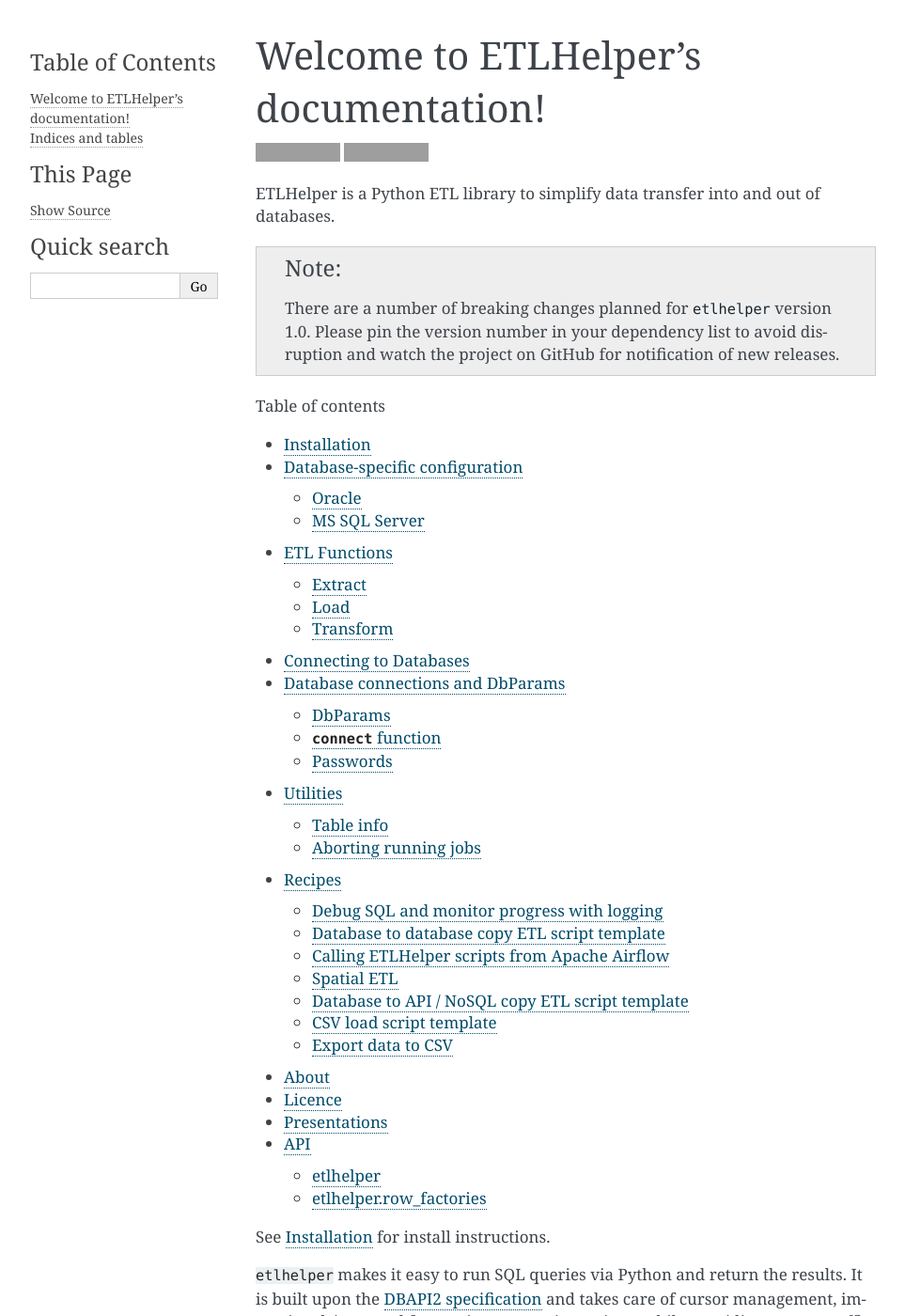
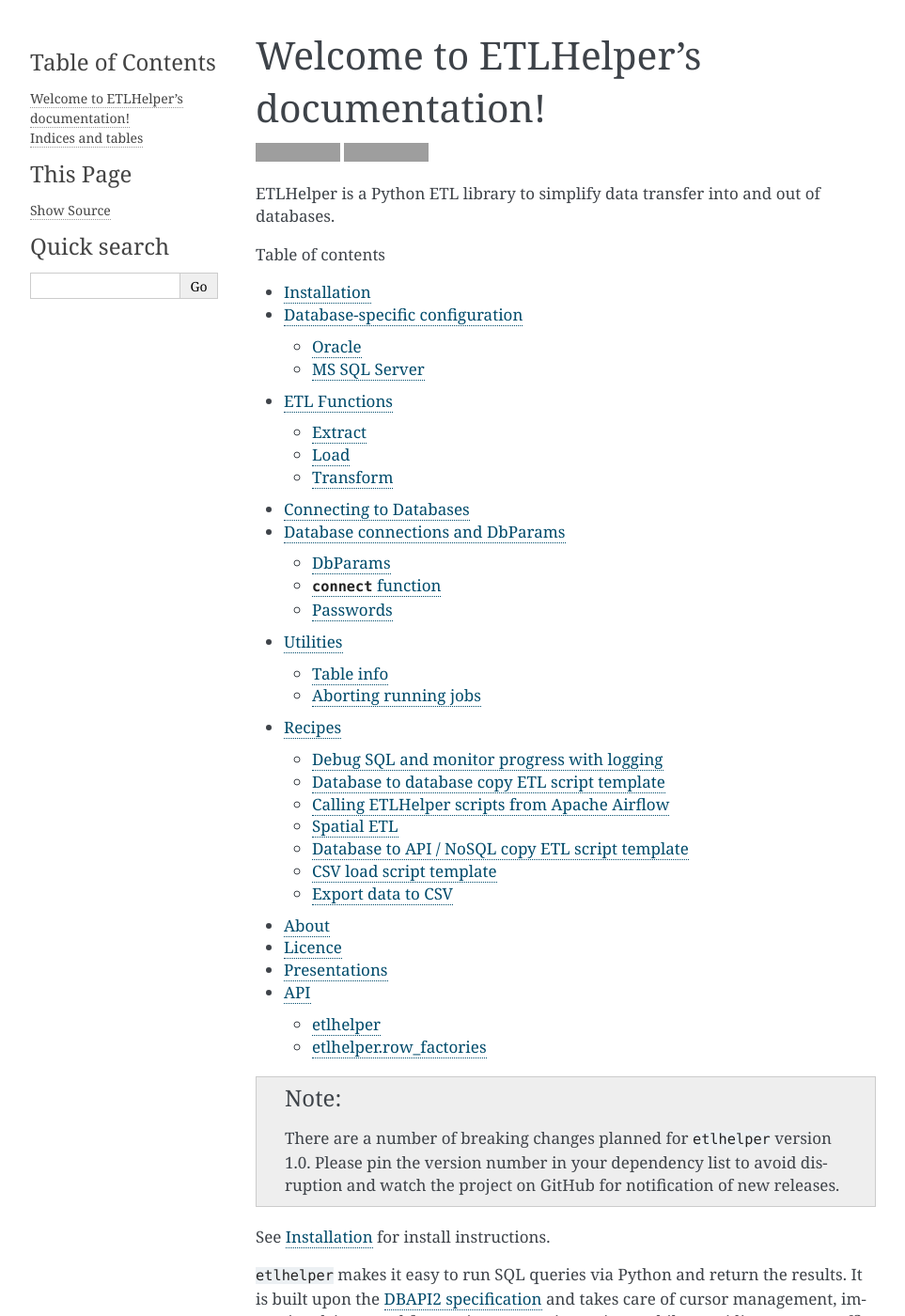
Before and after one commit to BritishGeologicalSurvey/etlhelper, a Sphinx documentation site: the page built from docs/index.rst, in a window 1280 px wide and 1400 px high. Shown: the whole window at 94% size, without its empty margins (148-1111 px from the left). Built offline with Sphinx 7.4.7, drawn with Linux system fonts in a browser that asks for light colours; part of the change alters nothing that is shown; grey boxes are pictures that could not be loaded.

```diff
--- a/docs/index.rst
+++ b/docs/index.rst
@@ -6,11 +6,6 @@ Welcome to ETLHelper's documentation!
 .. image:: https://img.shields.io/pypi/dm/etlhelper?label=Downloads%20pypi
 
 ETLHelper is a Python ETL library to simplify data transfer into and out of databases.
-
-.. note::  There are a number of breaking changes planned for
-   ``etlhelper`` version 1.0. Please pin the version number in your
-   dependency list to avoid disruption and watch the project on GitHub
-   for notification of new releases.
 
 .. toctree::
    :maxdepth: 2
@@ -23,6 +18,12 @@ ETLHelper is a Python ETL library to simplify data transfer into and out of data
    recipes
    about
    api
+
+.. note::  There are a number of breaking changes planned for
+   ``etlhelper`` version 1.0. Please pin the version number in your
+   dependency list to avoid disruption and watch the project on GitHub
+   for notification of new releases.
+
 
 See :doc:`installation` for install instructions.
 
```
Also changed, not shown: docs/_static/logo.png (deleted).
